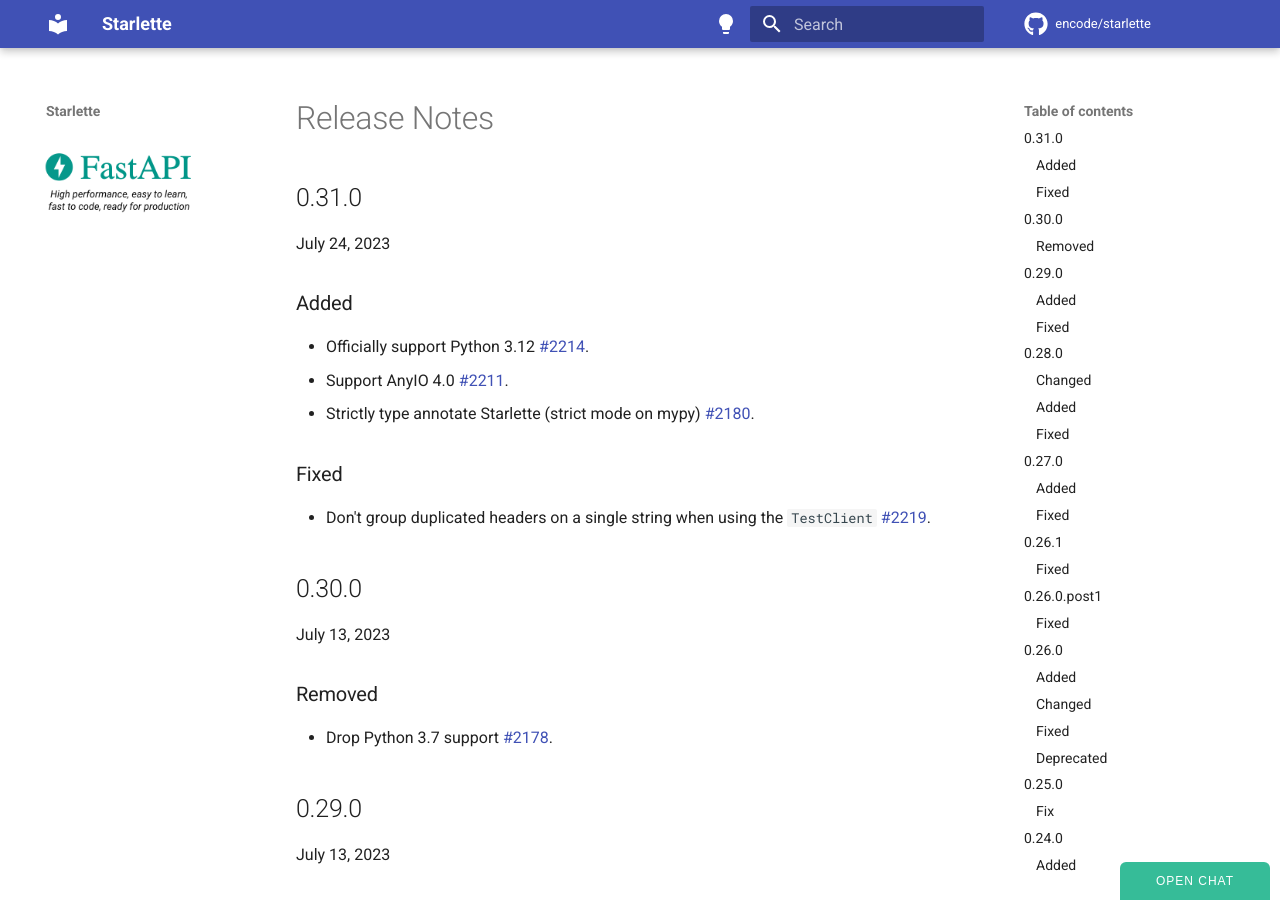
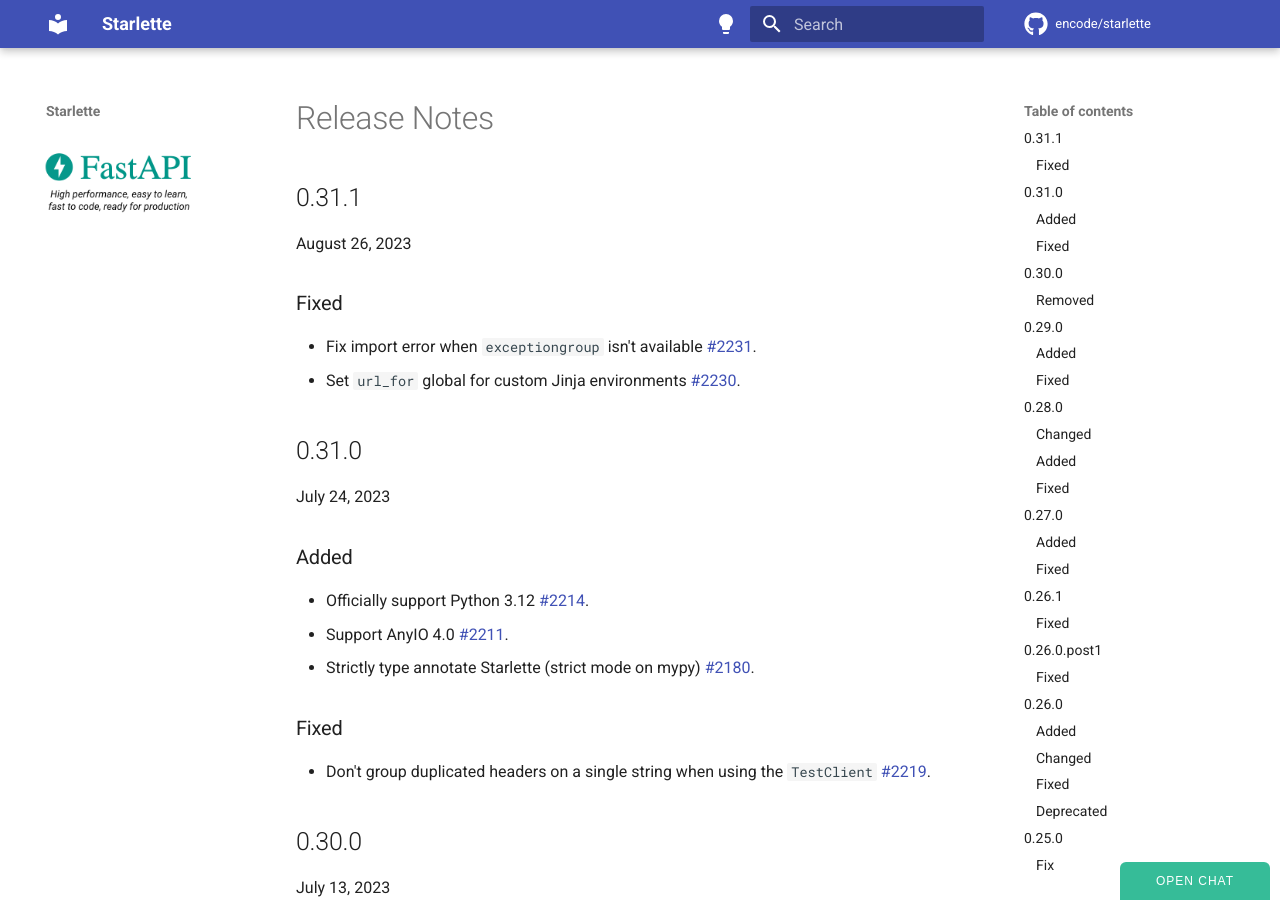
Before and after one commit to azurelotus0926/starlette, an MkDocs documentation site: the page built from docs/release-notes.md, in a window 1280 px wide and 900 px high. Built offline with MkDocs 1.6.1 and Material for MkDocs 9.7.7, drawn with Linux system fonts in a browser that asks for light colours; comment, search, counter and statistics services are not loaded.

Commit message:
Version 0.31.1 (#2247)

```diff
--- a/docs/release-notes.md
+++ b/docs/release-notes.md
@@ -1,3 +1,12 @@
+## 0.31.1
+
+August 26, 2023
+
+### Fixed
+
+* Fix import error when `exceptiongroup` isn't available [#2231](https://github.com/encode/starlette/pull/2231).
+* Set `url_for` global for custom Jinja environments [#2230](https://github.com/encode/starlette/pull/2230).
+
 ## 0.31.0
 
 July 24, 2023
--- a/starlette/__init__.py
+++ b/starlette/__init__.py
@@ -1 +1 @@
-__version__ = "0.31.0"
+__version__ = "0.31.1"
```
